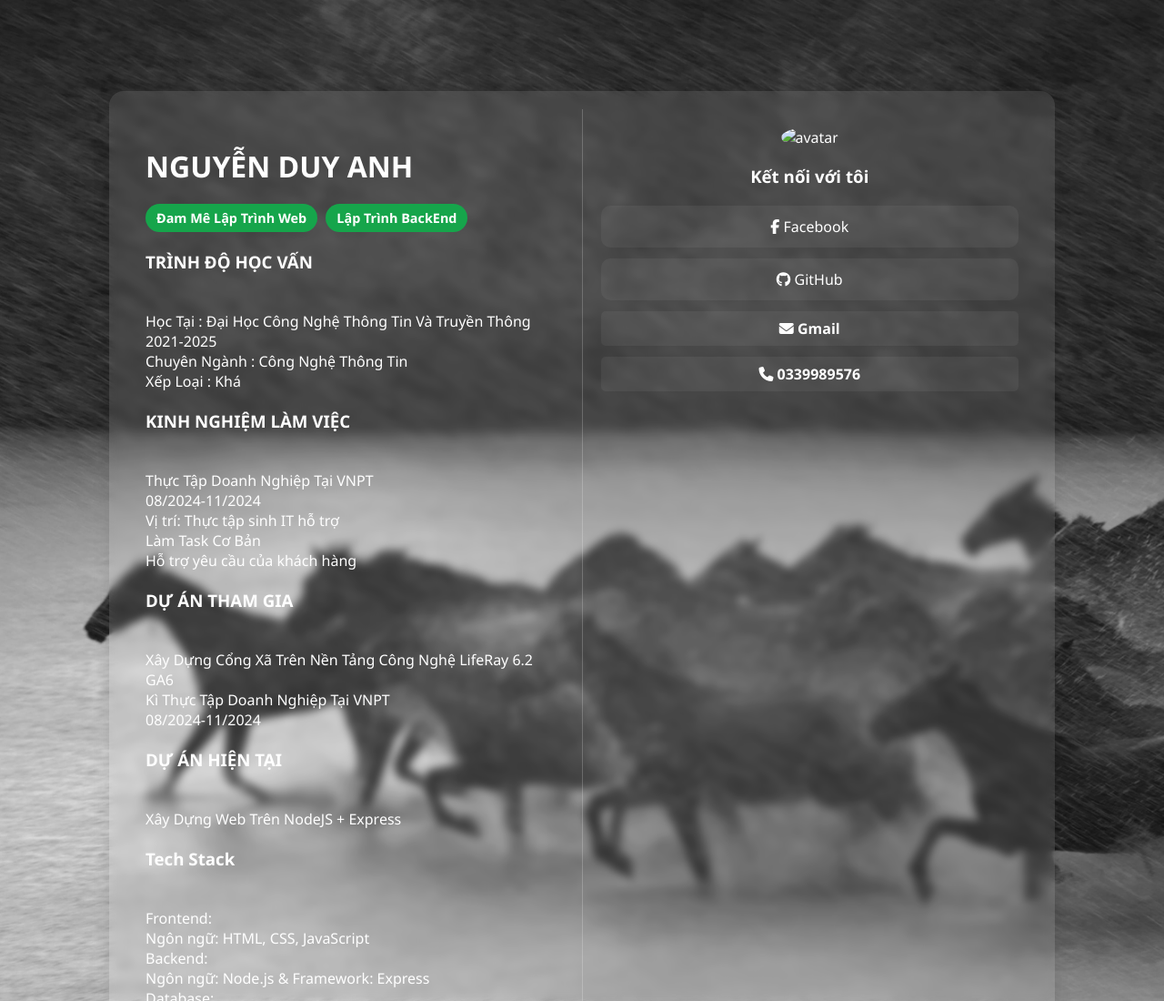
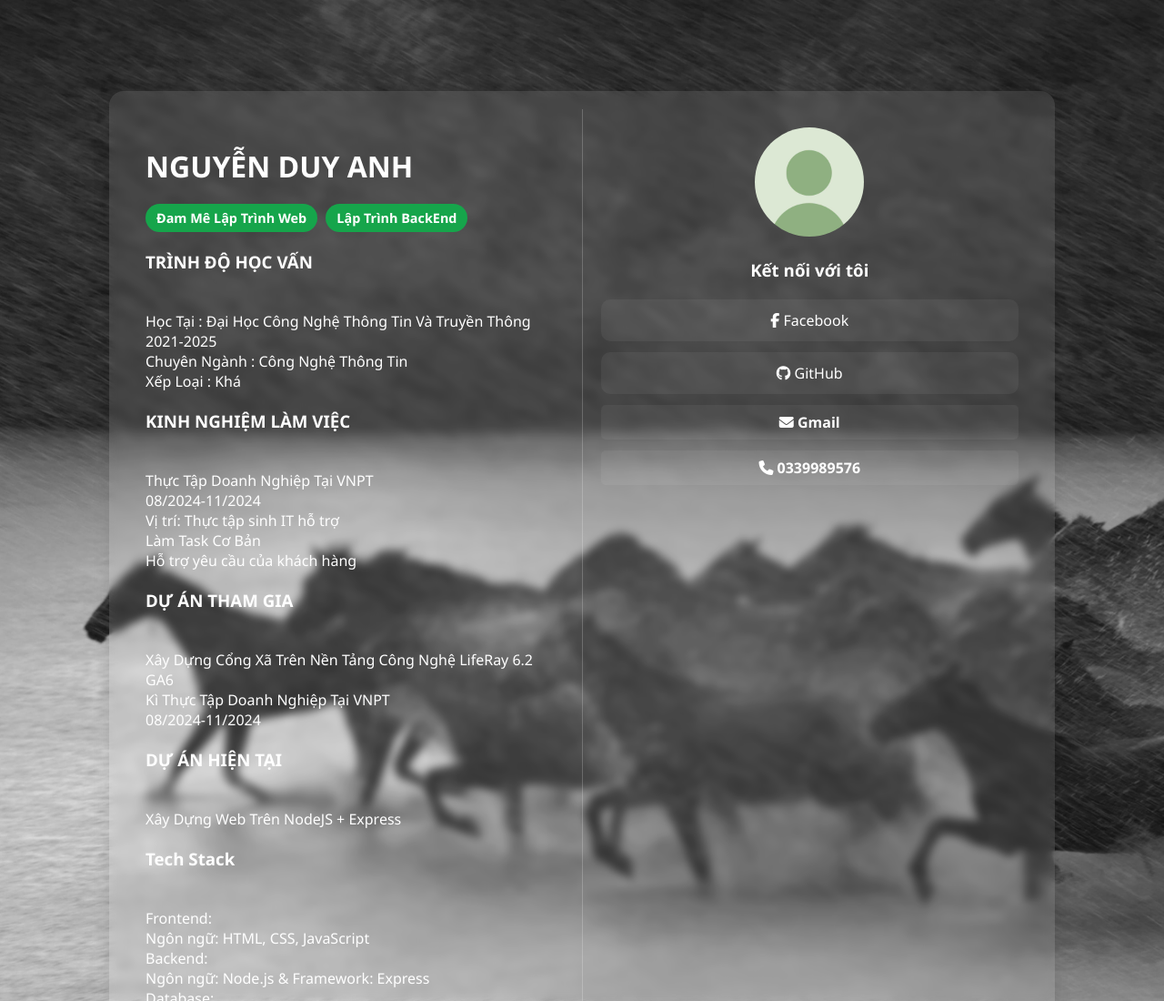
Before and after one commit to duyanhbg2003/portfolio, a plain HTML site: page index.html in a window 1280 px wide. Shown: the top 1100 px of the page at 91% size. Drawn offline with Linux system fonts and the light colour scheme; the site is published under a folder, as on GitHub Pages, so addresses that start at the root find nothing.

Commit message:
Fix avatar path

```diff
--- a/index.html
+++ b/index.html
@@ -63,7 +63,7 @@
 
         <!-- Cột phải -->
         <div class="right">
-            <img src="/img/avatar-facebook-mac-dinh-3.jpeg" alt="avatar" class="avatar">
+            <img src="img/avatar-facebook-mac-dinh-3.jpeg" alt="avatar" class="avatar">
             <h3>Kết nối với tôi</h3>
             <div class="social">
                 <a href="https://www.facebook.com/duy.anh.nguyen.705040" class="btn fb">
```
